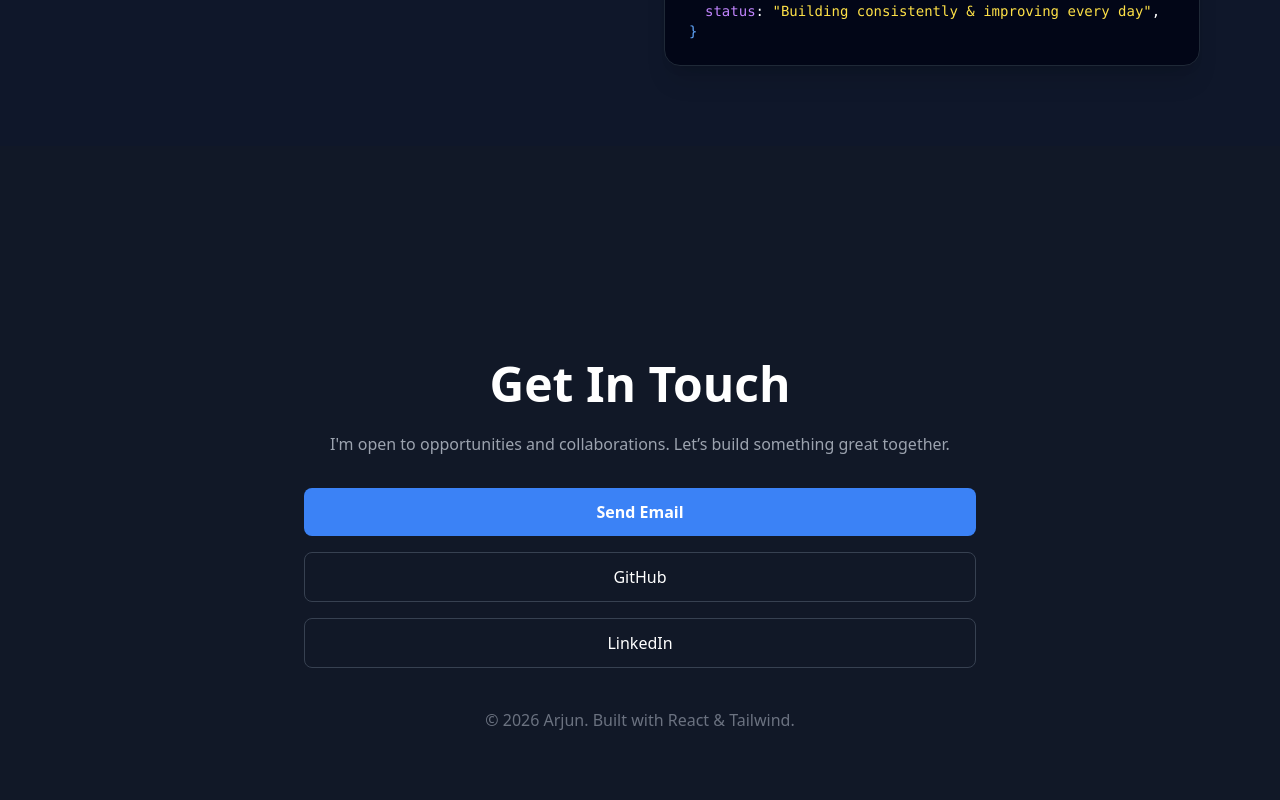
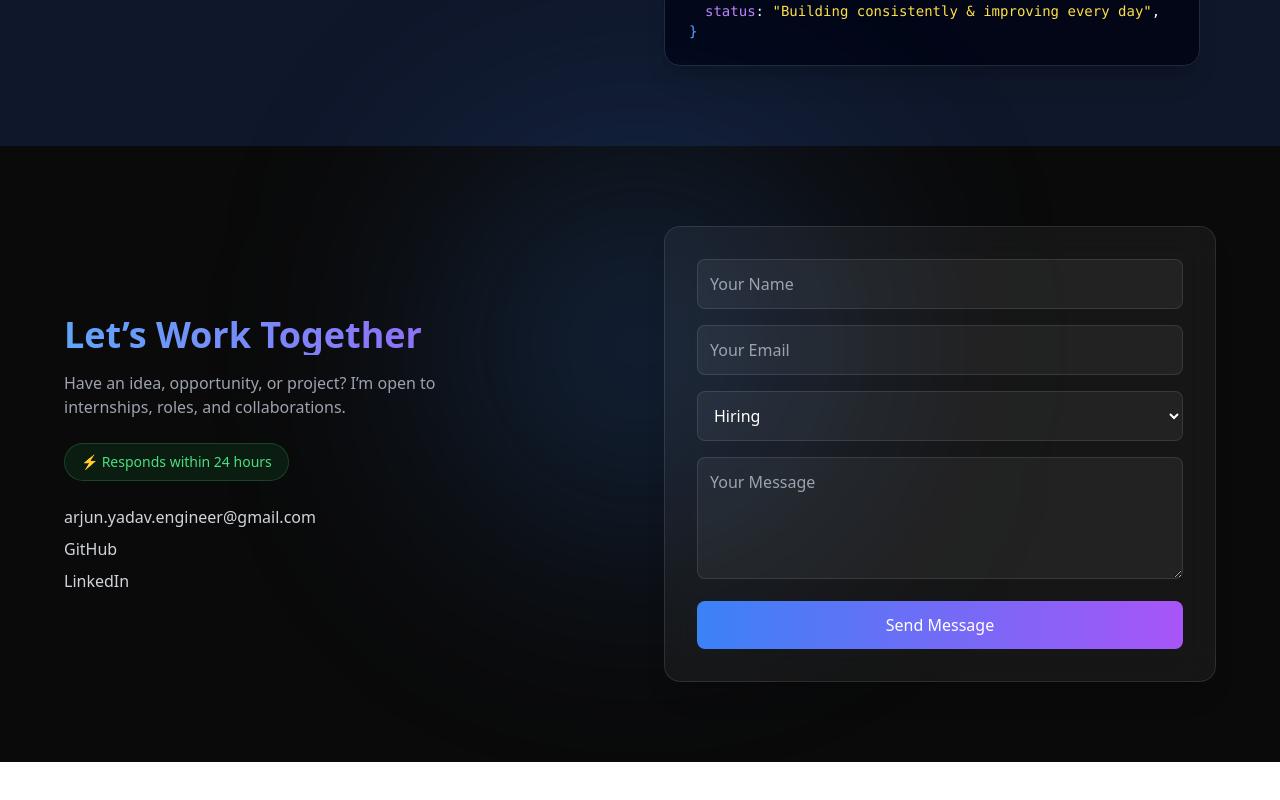
Before and after one commit to arjunyadavtech/Portfolio-website, a React app: page / in a window 1280 px wide. Shown: the part 2087-2887 px from the top of the page. After the commit the page ends 2849 px from the top, so only its background shows below. Built offline with nearby package versions, Linux system fonts and the light colour scheme; the HTML template or start-up script is replaced by a standard one.

Commit message:
fix: update contact section UI and links

```diff
--- a/package.json
+++ b/package.json
@@ -15,7 +15,9 @@
     "lucide-react": "^1.7.0",
     "nodemailer": "^8.0.3",
     "react": "^19.2.4",
-    "react-dom": "^19.2.4"
+    "react-dom": "^19.2.4",
+    "resend": "^6.12.2",
+    "zod": "^4.3.6"
   },
   "devDependencies": {
     "@eslint/js": "^9.39.4",
--- a/src/components/Contact/Contact.jsx
+++ b/src/components/Contact/Contact.jsx
@@ -1,48 +1,221 @@
-const Contact = () => {
+// const Contact = () => {
+//   return (
+//     <section
+//       id="contact"
+//       className="min-h-screen bg-gray-900 text-white px-6 py-20 flex items-center justify-center"
+//     >
+//       <div className="max-w-2xl w-full text-center">
+//         <h2 className="text-4xl md:text-5xl font-bold mb-6">Get In Touch</h2>
+
+//         <p className="text-gray-400 mb-8">
+//           I'm open to opportunities and collaborations. Let’s build something
+//           great together.
+//         </p>
+
+//         <div className="space-y-4">
+//           <a
+//             href="mailto:arjunyadav.developer@gmail.com"
+//             className="block bg-blue-500 hover:bg-blue-600 hover:shadow-[0_0_20px_rgba(59,130,246,0.5)] transition px-6 py-3 rounded-lg font-semibold"
+//           >
+//             Send Email
+//           </a>
+
+//           <a
+//             href="https://github.com/arjunyadavtech"
+//             target="_blank"
+//             className="block border border-gray-700 hover:bg-gray-800 hover:border-blue-500 transition px-6 py-3 rounded-lg"
+//           >
+//             GitHub
+//           </a>
+
+//           <a
+//             href="https://linkedin.com/in/yourprofile"
+//             target="_blank"
+//             className="block border border-gray-700 hover:bg-gray-800 transition px-6 py-3 rounded-lg"
+//           >
+//             LinkedIn
+//           </a>
+//         </div>
+
+//         <p className="text-gray-500 mt-10">
+//         © {new Date().getFullYear()} Arjun. Built with React & Tailwind.
+//         </p>
+//       </div>
+//     </section>
+//   );
+// };
+
+// export default Contact;
+
+// ContactSection.jsx
+import { useState } from "react";
+
+export default function ContactSection() {
+  const [form, setForm] = useState({
+    name: "",
+    email: "",
+    message: "",
+    type: "Hiring",
+  });
+
+  const [errors, setErrors] = useState({});
+
+  // 🔍 Validation
+  const validate = (field, value) => {
+    let error = "";
+
+    if (field === "name" && value.trim().length < 3) {
+      error = "Name must be at least 3 characters";
+    }
+
+    if (field === "email" && !/\S+@\S+\.\S+/.test(value)) {
+      error = "Enter a valid email";
+    }
+
+    if (field === "message" && value.trim().length < 10) {
+      error = "Message must be at least 10 characters";
+    }
+
+    setErrors((prev) => ({ ...prev, [field]: error }));
+  };
+
+  const handleChange = (e) => {
+    const { name, value } = e.target;
+    setForm({ ...form, [name]: value });
+    validate(name, value);
+  };
+
+  // 📩 Mailto Submit
+  const handleSubmit = (e) => {
+    e.preventDefault();
+
+    // Final check
+    if (Object.values(errors).some((err) => err)) return;
+
+    const subject = encodeURIComponent(`Portfolio Contact - ${form.type}`);
+    const body = encodeURIComponent(
+      `Name: ${form.name}\nEmail: ${form.email}\n\nMessage:\n${form.message}`
+    );
+
+    const mailto = `mailto:arjun.yadav.emgineer@gmail.com?subject=${subject}&body=${body}`;
+
+    window.location.href = mailto;
+  };
+
   return (
-    <section
-      id="contact"
-      className="min-h-screen bg-gray-900 text-white px-6 py-20 flex items-center justify-center"
-    >
-      <div className="max-w-2xl w-full text-center">
-        <h2 className="text-4xl md:text-5xl font-bold mb-6">Get In Touch</h2>
+    <section className="relative py-20 px-6 md:px-16 bg-[#0a0a0a] text-white">
+      {/* Glow Background */}
+      <div className="absolute top-0 left-1/2 -translate-x-1/2 w-[400px] h-[400px] bg-blue-500/20 blur-[120px] rounded-full"></div>
 
-        <p className="text-gray-400 mb-8">
-          I'm open to opportunities and collaborations. Let’s build something
-          great together.
+      <div className="relative max-w-6xl mx-auto grid md:grid-cols-2 gap-12 items-center">
+        {/* LEFT SIDE */}
+        <div>
+          <h2 className="text-4xl font-bold bg-gradient-to-r from-blue-400 to-purple-500 text-transparent bg-clip-text">
+            Let’s Work Together
+          </h2>
+
+          <p className="text-gray-400 mt-4 max-w-md">
+            Have an idea, opportunity, or project? I’m open to internships,
+            roles, and collaborations.
           </p>
 
-        <div className="space-y-4">
-          <a
-            href="mailto:arjunyadav.developer@gmail.com"
-            className="block bg-blue-500 hover:bg-blue-600 hover:shadow-[0_0_20px_rgba(59,130,246,0.5)] transition px-6 py-3 rounded-lg font-semibold"
-          >
-            Send Email
+          {/* 24h Badge */}
+          <div className="mt-6 inline-block px-4 py-2 rounded-full bg-green-500/10 border border-green-400/20 text-green-400 text-sm">
+            ⚡ Responds within 24 hours
+          </div>
+
+          {/* Direct Contact */}
+          <div className="mt-6 space-y-2 text-gray-300">
+            <div>
+              <a href="mailto:arjunyadav.developer@gmail.com" target="_blank">
+                arjun.yadav.engineer@gmail.com
               </a>
+            </div>
 
-          <a
-            href="https://github.com/arjunyadavtech"
-            target="_blank"
-            className="block border border-gray-700 hover:bg-gray-800 hover:border-blue-500 transition px-6 py-3 rounded-lg"
-          >
+            <div>
+              <a href="https://github.com/arjunyadavtech" target="_blank">
                 GitHub
               </a>
-
+            </div>
+            <div>
               <a
                 href="https://linkedin.com/in/yourprofile"
-            target="_blank"
-            className="block border border-gray-700 hover:bg-gray-800 transition px-6 py-3 rounded-lg"
-          >
+                target="_blank">
                 LinkedIn
               </a>
             </div>
+          </div>
+        </div>
 
-        <p className="text-gray-500 mt-10">
-        © {new Date().getFullYear()} Arjun. Built with React & Tailwind.
-        </p>
+        {/* RIGHT SIDE FORM */}
+        <form
+          onSubmit={handleSubmit}
+          className="bg-white/5 backdrop-blur-lg border border-white/10 p-8 rounded-2xl space-y-4 shadow-xl">
+          {/* NAME */}
+          <div>
+            <input
+              type="text"
+              name="name"
+              value={form.name}
+              onChange={handleChange}
+              placeholder="Your Name"
+              className="w-full p-3 rounded-lg bg-white/5 border border-white/10 text-white placeholder-gray-400 focus:outline-none focus:ring-2 focus:ring-blue-500/30"
+            />
+            {errors.name && (
+              <p className="text-red-400 text-sm">{errors.name}</p>
+            )}
+          </div>
+
+          {/* EMAIL */}
+          <div>
+            <input
+              type="email"
+              name="email"
+              value={form.email}
+              onChange={handleChange}
+              placeholder="Your Email"
+              className="w-full p-3 rounded-lg bg-white/5 border border-white/10 text-white placeholder-gray-400 focus:outline-none focus:ring-2 focus:ring-blue-500/30"
+            />
+            {errors.email && (
+              <p className="text-red-400 text-sm">{errors.email}</p>
+            )}
+          </div>
+
+          {/* TYPE */}
+          <select
+            name="type"
+            value={form.type}
+            onChange={handleChange}
+            className="w-full p-3 rounded-lg bg-white/5 border border-white/10 text-white">
+            <option>Hiring</option>
+            <option>Collaboration</option>
+            <option>Freelance</option>
+            <option>Networking</option>
+          </select>
+
+          {/* MESSAGE */}
+          <div>
+            <textarea
+              name="message"
+              value={form.message}
+              onChange={handleChange}
+              placeholder="Your Message"
+              rows="4"
+              className="w-full p-3 rounded-lg bg-white/5 border border-white/10 text-white placeholder-gray-400 focus:outline-none focus:ring-2 focus:ring-blue-500/30"
+            />
+            {errors.message && (
+              <p className="text-red-400 text-sm">{errors.message}</p>
+            )}
+          </div>
+
+          {/* BUTTON */}
+          <button
+            type="submit"
+            className="w-full py-3 rounded-lg bg-gradient-to-r from-blue-500 to-purple-500 hover:scale-105 transition-transform duration-300">
+            Send Message
+          </button>
+        </form>
       </div>
     </section>
   );
-};
-
-export default Contact;
+}
```
Also changed, not shown: 1 other file (tests, documents, lock files or other folders). Lines whose indentation alone changed are shown as unchanged.
